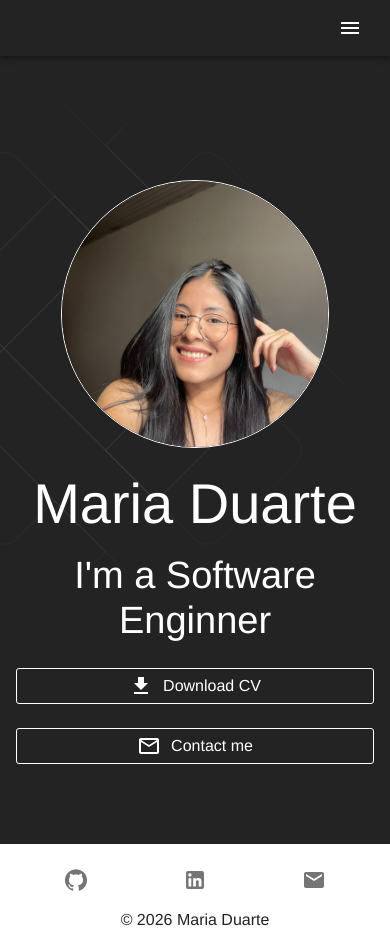
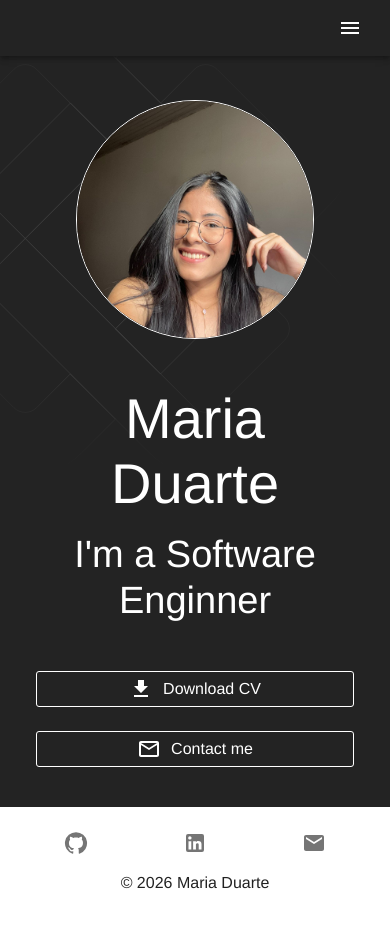
Before and after one commit to duartemariaa/my-portfolio, a React (Vite) app: page / in a window 390 px wide. After the commit the page ends 911 px from the top, so only its background shows below. Built offline with nearby package versions, Linux system fonts and the light colour scheme.

Commit message:
feat: add cv and contact

```diff
--- a/src/pages/Home/sections/Hero/Hero.tsx
+++ b/src/pages/Home/sections/Hero/Hero.tsx
@@ -2,30 +2,55 @@ import {styled, Container, Typography, Box} from '@mui/material'
 import Grid from '@mui/material/Grid'
 import DownloadIcon from '@mui/icons-material/Download';
 import MailOutlineIcon from '@mui/icons-material/MailOutline';
-import Avatar from '../../../../assets/images/avatar.jpeg'
+import Avatar from '../../../../assets/images/avatar.jpeg';
 import StyledButton from '../../../../components/StyledButton/StyledButton.tsx';
 import { AnimatedBackground } from '../../../../components/AnimatedBackground/AnimatedBackground.tsx';
+import CV from "../../../../assets/pdfs/mariajduartebarbosaa.pdf";
 
 const Hero = () => {
 
     const StyledHero = styled('div')(({theme})=> ({
         backgroundColor: theme.palette.primary.main,
-        height: '100vh',
+        width: "100%",
+        [theme.breakpoints.up('xs')]: {
+            display: "block",
+            padding: "20px",
+            paddingTop: "100px",
+            paddingBottom: "40px",
+        },
+        [theme.breakpoints.up('md')]: {
             display: "flex",
             alignItems: "center",
-        [theme.breakpoints.up('xs')]: {
             paddingTop: "100px",
+            height: "100vh"
         },
-        [theme.breakpoints.up('md')]: {
-            paddingTop: "0",
-        }
-    }))
+    }));
 
     const StyledImg = styled('img')(({theme})=> ({
         width: '75%',
         borderRadius: '50%',
         border: `1px solid ${theme.palette.primary.contrastText}`,
-    }))
+        position: "relative"
+    }));
+
+    const handleDownload = () => {
+        console.log("download")
+        const link = document.createElement('a');
+        link.href = CV
+        link.download = 'example.pdf';
+        document.body.appendChild(link);
+        link.click();
+        document.body.removeChild(link);
+    };
+
+    const handleEmail = () => {
+        const emailAddress = 'example@example.com';
+        const subject = 'Subject';
+        const body = 'Hello! I saw your portfolio...';
+
+        const mailtoLink = `mailto:${emailAddress}?subject=${encodeURIComponent(subject)}&body=${encodeURIComponent(body)}`;
+        window.open(mailtoLink);
+    };
 
     return (
         <>
@@ -33,36 +58,39 @@ const Hero = () => {
                 <Container maxWidth="lg">
                     <Grid container spacing={2}>
                         <Grid item xs={12} md={5}>
-                            <Box position="relative">
+                            <Box position="relative" pb={3}>
                                 <Box position="absolute" width={"150%"} top={-100} right={0}>
                                     <AnimatedBackground/>
                                 </Box>
-                                <Box position="relative" textAlign="center">
+                                <Box textAlign="center">
                                     <StyledImg src={Avatar}/>
                                 </Box>
                             </Box>
                         </Grid>
+
+
                         <Grid item xs={12} md={7}>
                             <Typography color="primary.contrastText" variant="h1" textAlign="center" pb={2}>Maria Duarte</Typography>
                             <Typography color="primary.contrastText" variant="h2" textAlign="center">I'm a Software Enginner</Typography>
+                            <Box mt={3}>
                                 <Grid container display="flex" justifyContent="center" spacing={3} pt={3}>
-                                <Grid item xs={12} md={4} display="flex" justifyContent="center">
-                                    <StyledButton onClick={() => console.log("download")}>
+                                    <Grid item xs={12} md={4}>
+                                        <StyledButton onClick={() => handleDownload()}>
                                             <DownloadIcon/>
                                             <Typography>Download CV</Typography>
                                         </StyledButton>
                                     </Grid>
-                                <Grid item xs={12} md={4} display="flex" justifyContent="center">
-                                    <StyledButton onClick={() => console.log("contact")}>
+                                    <Grid item xs={12} md={4}>
+                                        <StyledButton onClick={() => handleEmail()}>
                                             <MailOutlineIcon/>
                                             <Typography>Contact me</Typography>
                                         </StyledButton>
                                     </Grid>
                                 </Grid>
+                            </Box>
                         </Grid>
                     </Grid>
                 </Container>
-
             </StyledHero>
 
         </>
--- a/src/theme.ts
+++ b/src/theme.ts
@@ -11,7 +11,7 @@ let theme = createTheme({
     },
 
     typography: {
-        fontFamily: "Helvetica Neue"
+      fontFamily: "Helvetica Neue"
     }
 });
 
```
Also changed, not shown: 1 other file (tests, documents, lock files or other folders). Lines whose indentation alone changed are shown as unchanged.
